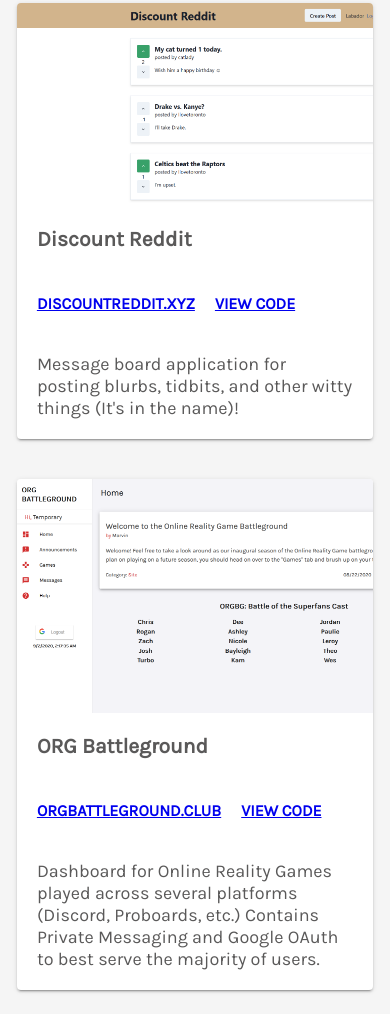
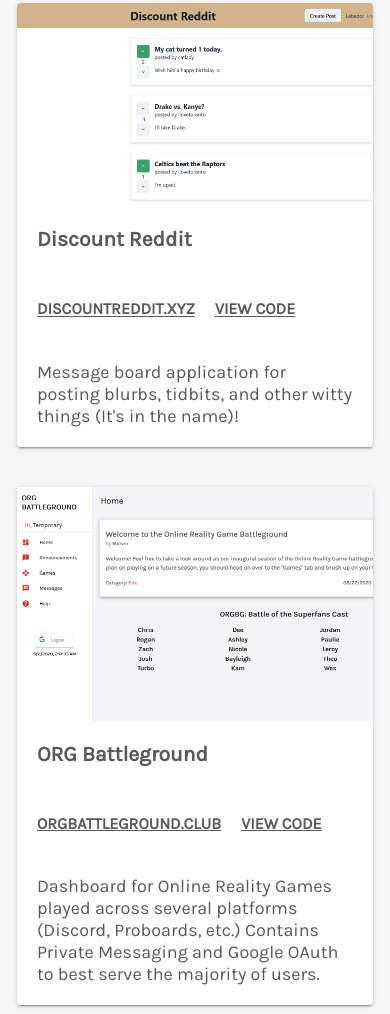
Before and after one commit to marvingay/portfolio-site, a Gatsby site: page / in a window 390 px wide. Shown: the part 630-1644 px from the top of the page. Built offline with nearby package versions, Linux system fonts and the light colour scheme; Gatsby itself is replaced by a stand-in of ours.

Commit message:
Update styles.scss

```diff
--- a/src/styles.scss
+++ b/src/styles.scss
@@ -116,6 +116,7 @@
       font-size: 1.5em;
     }
 
+    // Portfolio
     .project {
       display: flex;
       justify-content: stretch;
@@ -128,7 +129,13 @@
       border-radius: 4px;
       text-align: left;
     }
-    // Portfolio
+
+    @media (max-width: 768px) {
+      .info-ct {
+        width: 100%;
+      }
+    }
+
     .project-sample {
       height: 100%;
       width: 100%;
@@ -143,18 +150,21 @@
       .info-title {
         width: 100%;
       }
-      .url {
+      .url a {
         color: #5a5959;
         cursor: pointer;
         font-size: 16px;
         height: 20px;
         vertical-align: middle;
-        text-decoration: none;
         text-transform: uppercase;
       }
 
-      .url:hover {
+      .url a:hover {
         color: #6080e9;
+      }
+
+      .url a:visited {
+        color: #5a5959;
       }
       .text {
         margin-bottom: 20px;
```
